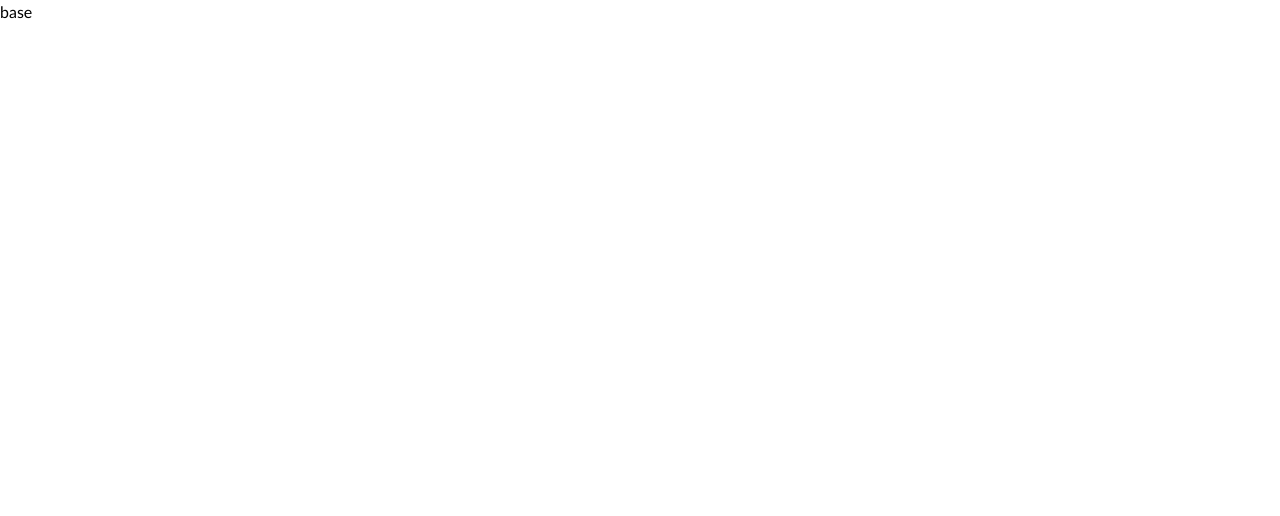
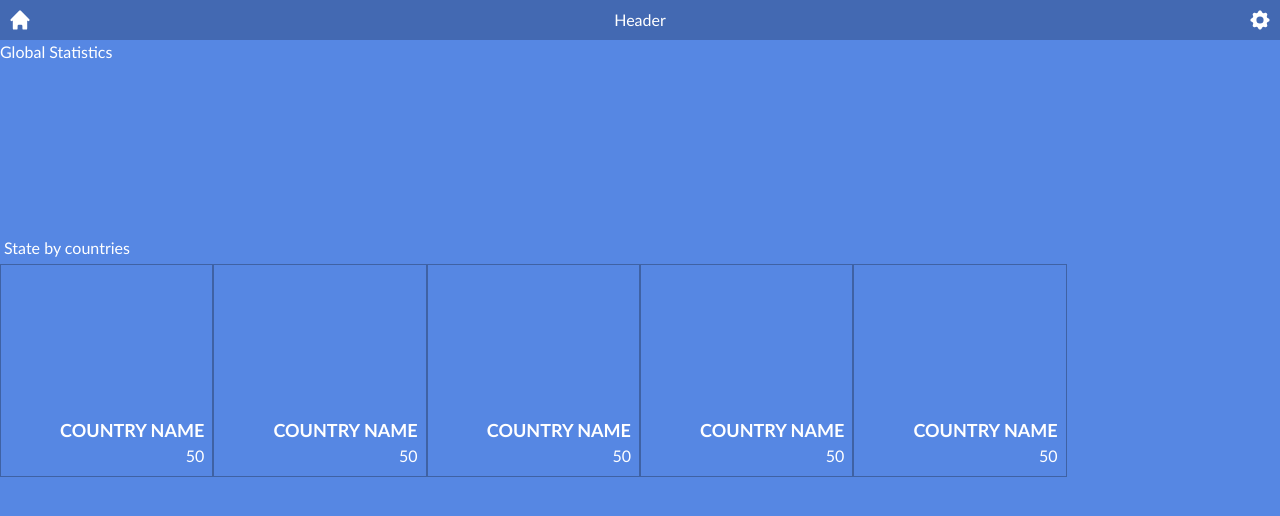
Before and after one commit to vikipretium/Covid-Stats, a React (Create React App) app: page / in a window 1280 px wide. Shown: the top 516 px of the page. Built offline with nearby package versions, Linux system fonts and the light colour scheme; a web font is replaced by a local one.

Commit message:
add basic routers

```diff
--- a/src/App.js
+++ b/src/App.js
@@ -1,5 +1,26 @@
+import { Routes, Route } from 'react-router-dom';
+import Header from './components/Header';
+import AllCountries from './pages/AllCountries';
+import CountryPage from './pages/CountryPage';
+
 function App() {
-  return <div className="App">base</div>;
+  return (
+    <div className="min-h-screen bg-pink-400 text-white">
+      <Header />
+      <Routes>
+        <Route path="/" element={<AllCountries />} />
+        <Route path="/countries/:countryName" element={<CountryPage />} />
+        <Route
+          path="*"
+          element={(
+            <main className="p-4">
+              <p>Not exist!</p>
+            </main>
+          )}
+        />
+      </Routes>
+    </div>
+  );
 }
 
 export default App;
--- a/src/index.js
+++ b/src/index.js
@@ -1,5 +1,6 @@
 import React from 'react';
 import ReactDOM from 'react-dom/client';
+import { BrowserRouter } from 'react-router-dom';
 import './index.css';
 import App from './App';
 import reportWebVitals from './reportWebVitals';
@@ -7,7 +8,9 @@
 const root = ReactDOM.createRoot(document.getElementById('root'));
 root.render(
   <React.StrictMode>
-    <App />
+    <BrowserRouter>
+      <App />
+    </BrowserRouter>
   </React.StrictMode>,
 );
 
```
